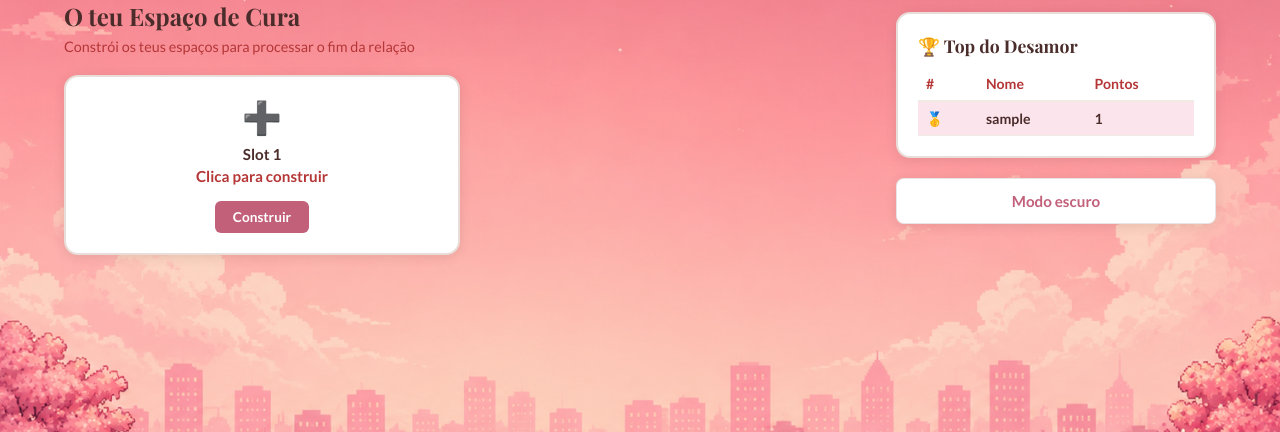
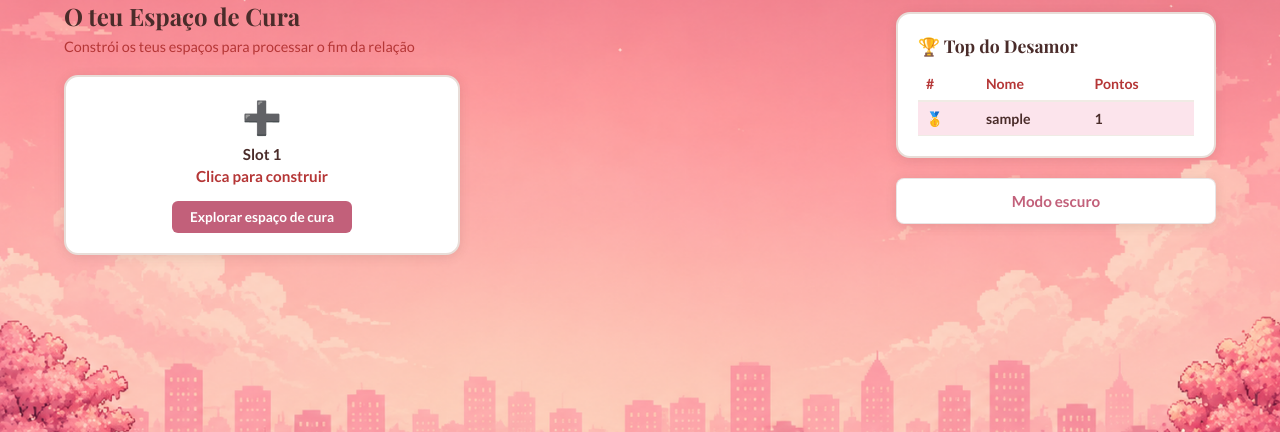
Before and after one commit to mari26006/projeto_grupo, a Flask app: page /dashboard in a window 1280 px wide. Shown: the part 54-486 px from the top of the page. Run offline with Flask 3, Linux system fonts and the light colour scheme; the visitor is signed in with stand-in values (Sample User, id 1); tables that the repository leaves empty hold one stand-in row (values such as "Sample post"); some web fonts are replaced.

Commit message:
adicionei o fundo escuro e mudei onde estava a dizer "contruir" nos slots

```diff
--- a/museum_broken_relationships/static/css/style.css
+++ b/museum_broken_relationships/static/css/style.css
@@ -52,6 +52,10 @@ body {
     min-height: 100vh;
     background: url("../img/fundo.jpeg") center top / cover fixed no-repeat;
     color: var(--text);
+}
+
+body.dark-mode {
+    background: url("../img/fundo_escuro.jpeg") center top / cover fixed no-repeat;
 }
 
 /* ===========================
--- a/museum_broken_relationships/templates/dashboard.html
+++ b/museum_broken_relationships/templates/dashboard.html
@@ -31,7 +31,7 @@
                         <div class="slot-icone">➕</div>
                         <p>Slot {{ slot.numero }}</p>
                         <p class="slot-sub">Clica para construir</p>
-                        <button type="button" class="btn btn-slot" data-action="abrirMenuConstruir" data-slot="{{ slot.numero }}" aria-label="Construir slot {{ slot.numero }}">Construir</button>
+                        <button type="button" class="btn btn-slot" data-action="abrirMenuConstruir" data-slot="{{ slot.numero }}" aria-label="Construir slot {{ slot.numero }}">Explorar espaço de cura</button>
                     </div>
 
                     {% elif slot.estado == 'construindo' %}
```
Also changed, not shown: museum_broken_relationships/static/img/fundo_escuro.jpeg (added).
